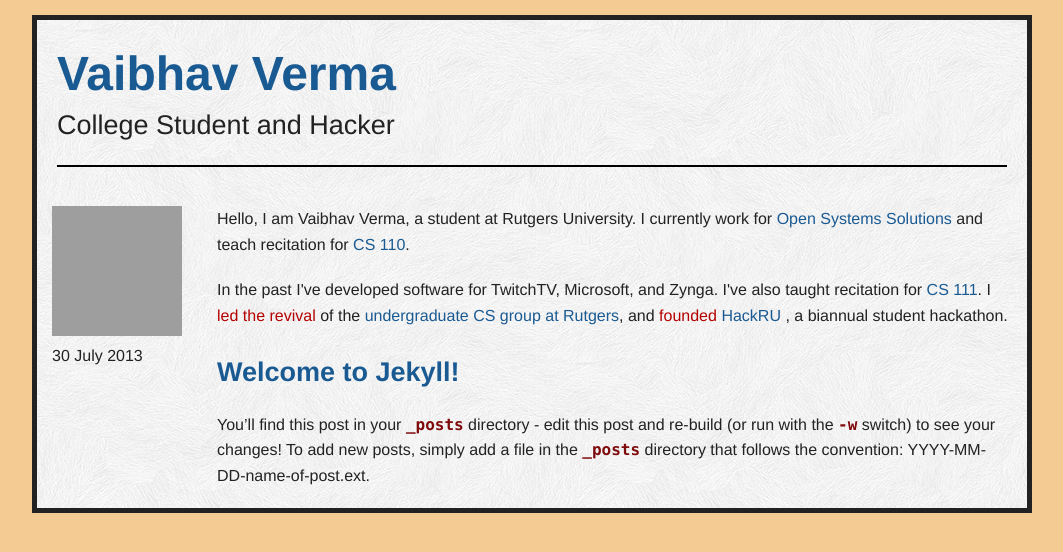
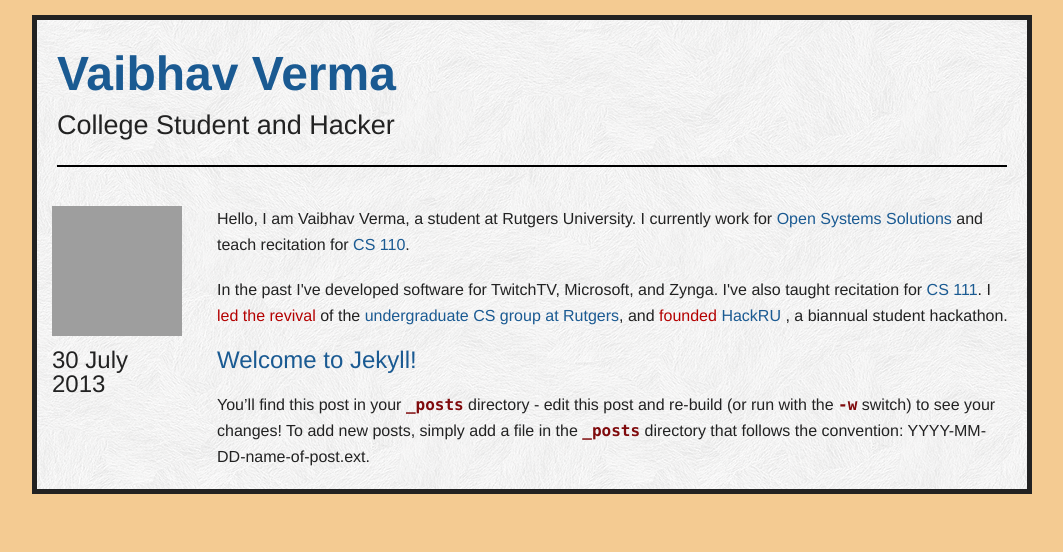
Before and after one commit to v/v.github.io, a Jekyll site: the page built from index.html, in a window 1280 px wide. Shown: the top 552 px of the page, without its empty margins (108-1171 px from the left). Built offline with Jekyll 4.4.1, drawn with Linux system fonts in a browser that asks for light colours; Markdown is read by kramdown in place of the engine named in the settings; grey boxes are pictures that could not be loaded.

Commit message:
Post-title looks a bit better

```diff
--- a/css/app.css
+++ b/css/app.css
@@ -45,3 +45,7 @@ em {
     color: rgb(180, 0, 0);
     font-style: normal;
 }
+
+span.date, span.post-title {
+    font-size: 24px;
+}
--- a/index.html
+++ b/index.html
@@ -19,7 +19,7 @@ title: V's Blog
             <span class="date"> {{ post.date | date_to_long_string }} </span>
         </div>
         <div class="large-10 columns">
-            <h3> <a href="{{ post.url }}">{{ post.title }} </a> </h3>
+            <span class="post-title"> <a href="{{ post.url }}">{{ post.title }} </a> </span>
             <p> {{ post.excerpt }} </p>
         </div>
     </div>
```
